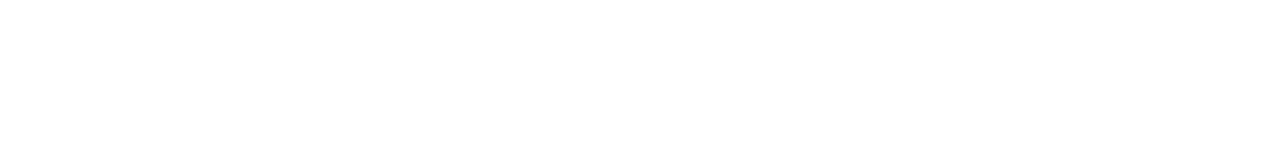
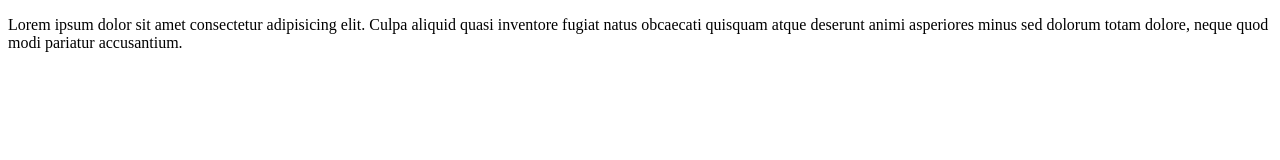
Before and after one commit to j4sonph20/bc52_portfolio, a plain HTML site: page index.html in a window 1280 px wide. Drawn offline with Linux system fonts and the light colour scheme.

Commit message:
lan thu 2 thay doi

```diff
--- a/index.html
+++ b/index.html
@@ -7,6 +7,6 @@
     <title>Document</title>
 </head>
 <body>
-
+    <p>Lorem ipsum dolor sit amet consectetur adipisicing elit. Culpa aliquid quasi inventore fugiat natus obcaecati quisquam atque deserunt animi asperiores minus sed dolorum totam dolore, neque quod modi pariatur accusantium.</p>
 </body>
 </html>
```
